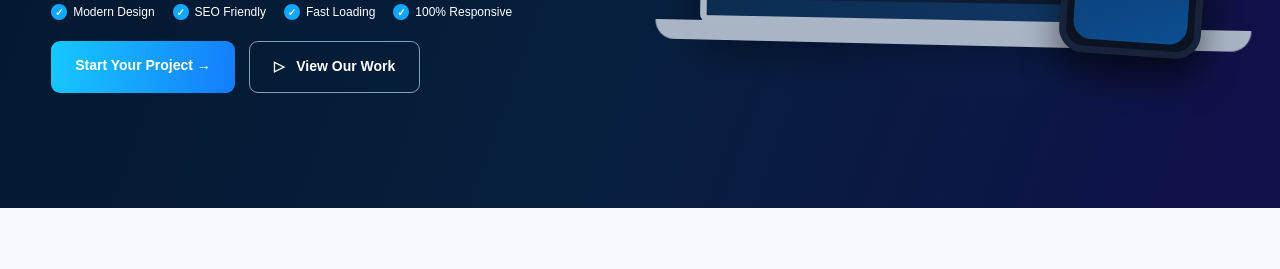
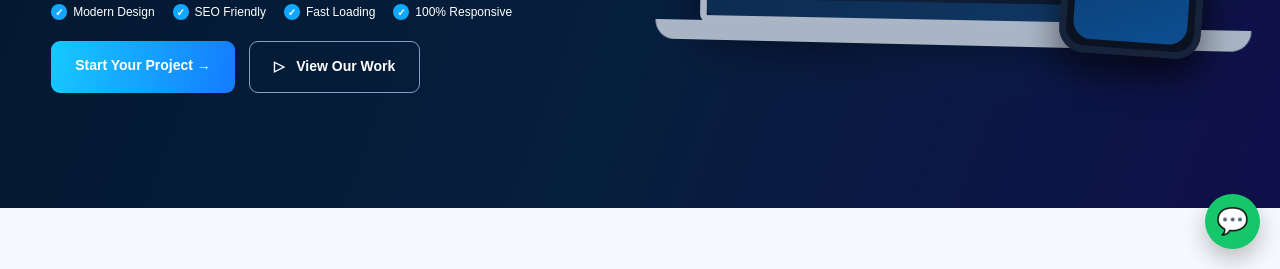
Before and after one commit to ramwebdesigning/ram-web-design, a plain HTML site: page index.html in a window 1280 px wide. Shown: the part 531-800 px from the top of the page. Drawn offline with Linux system fonts and the light colour scheme.

```diff
--- a/index.html
+++ b/index.html
@@ -165,6 +165,6 @@
   </div>
   <div class="container footer-bottom"><span>© 2026 Ram Web Design. All rights reserved.</span><span><a href="#home">Home</a> &nbsp; <a href="#services">Services</a> &nbsp; <a href="#portfolio">Portfolio</a> &nbsp; <a href="#about">About</a> &nbsp; <a href="#contact">Contact</a></span><span>Follow Us &nbsp; f &nbsp; ◎ &nbsp; ▶ &nbsp; in</span></div>
 </footer>
-<a class="float-wa" href="https://wa.me/916284488267?text=Hello%20Ram%20Web%20Design%20%F0%9F%91%8B%0AI%27m%20interested%20in%20getting%20a%20professional%20website%20for%20my%20business.%0APlease%20share%20the%20details%20and%20pricing.%20Thank%20you!
+<a class="float-wa" href="https://wa.me/916284488267?text=Hello%20Ram%20Web%20Design%20%F0%9F%91%8B%0AI%27m%20interested%20in%20getting%20a%20professional%20website%20for%20my%20business.%0APlease%20share%20the%20details%20and%20pricing.%20Thank%20you!" target="_blank">💬</a>
 </body>
 </html>
```
